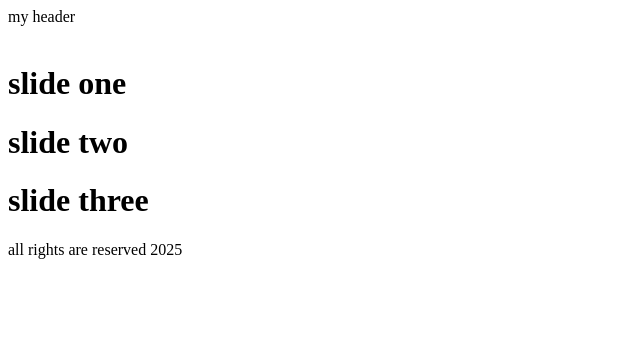
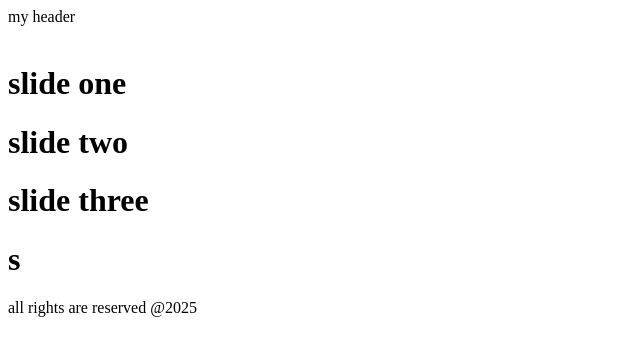
Before and after one commit to frzyn460-max/git-project, a website: page index.html in a window 1280 px wide. Shown: the whole page, without its empty margins (0-640 px from the left). Drawn offline with Linux system fonts and the light colour scheme.

Commit message:
new added

```diff
--- a/index.html
+++ b/index.html
@@ -16,9 +16,10 @@
     <h1>slide one</h1>
     <h1>slide two</h1>
     <h1>slide three</h1>
+    <h1>s</h1>
   </div>
   <footer>
-    all rights are reserved 2025
+    all rights are reserved @2025
   </footer>
 
   <script src="script.js"></script>
```
